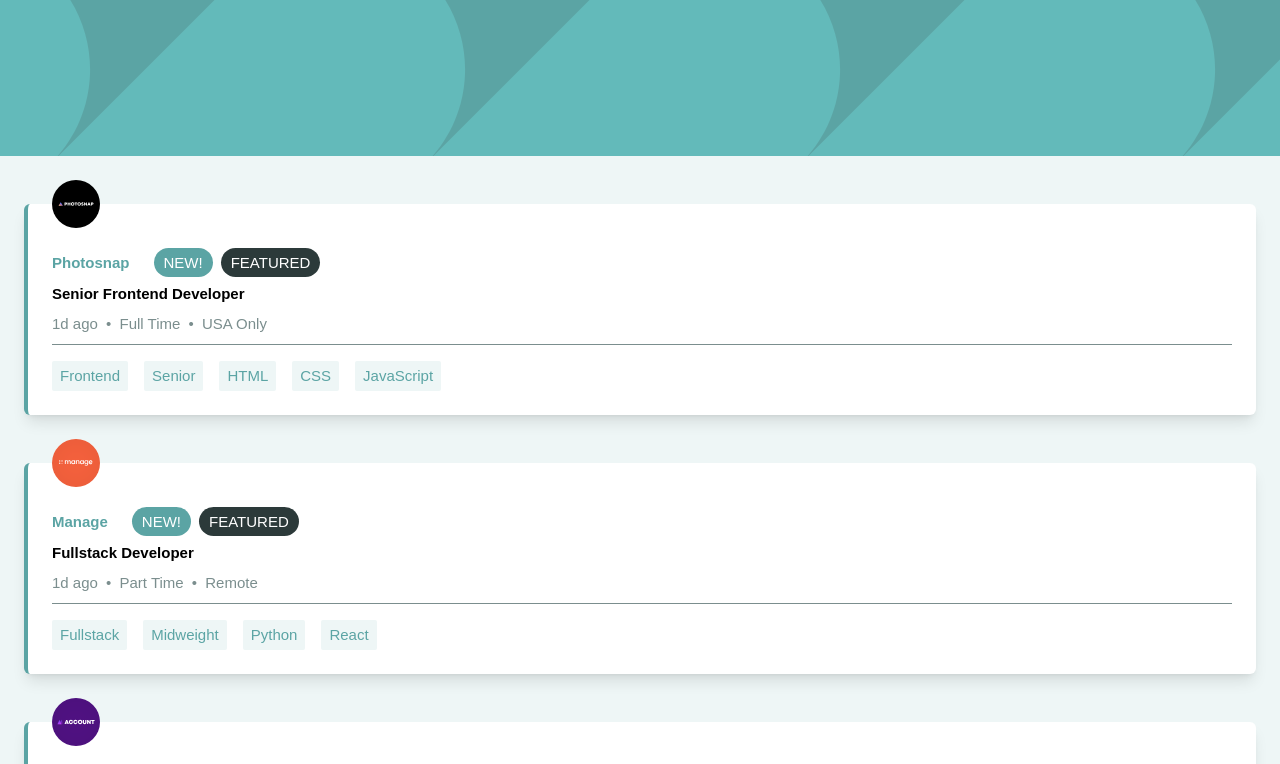
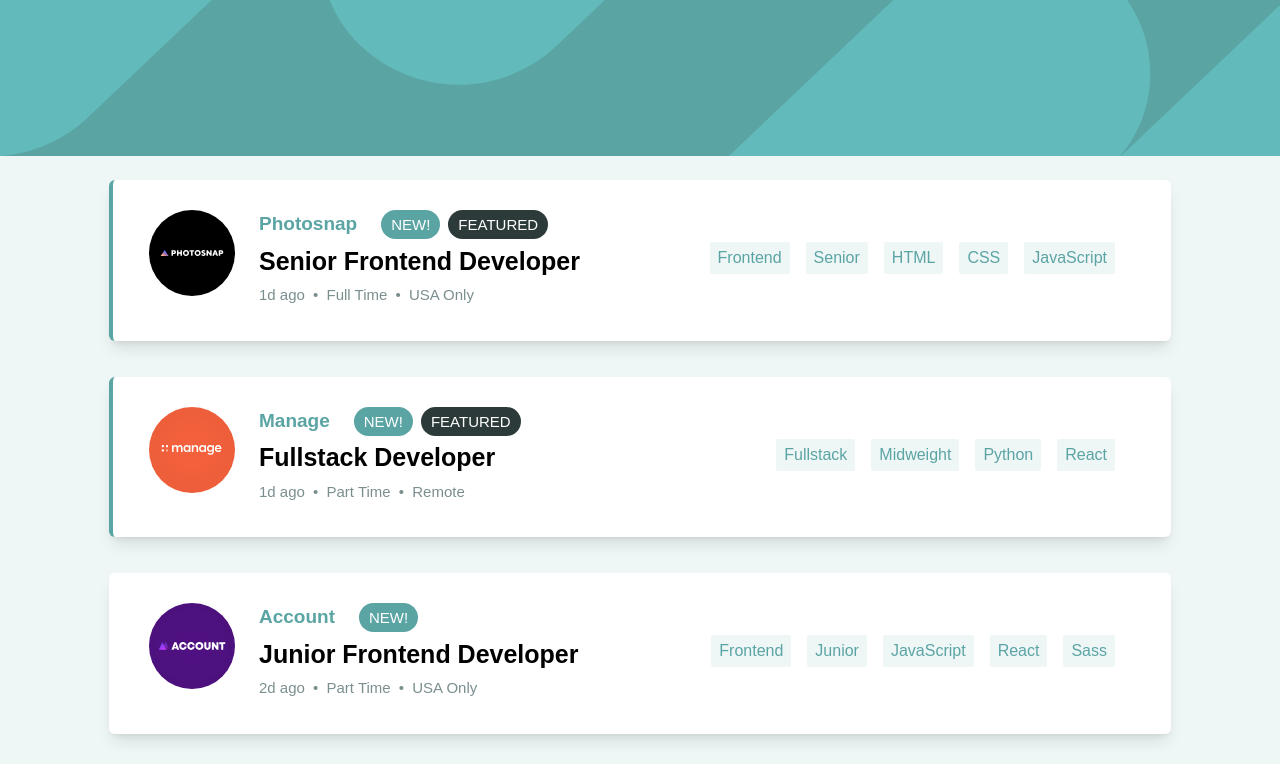
Before and after one commit to king-oldmate/FDM-job-listing-with-filter, a React (Create React App) app: page / in a window 1280 px wide. Shown: the top 764 px of the page. Built offline with nearby package versions, Linux system fonts and the light colour scheme.

Commit message:
Completed most of the styling

```diff
--- a/src/App.js
+++ b/src/App.js
@@ -11,11 +11,19 @@ function App() {
   }, [filter]);
 
   return (
-    <main className='w-screen h-full pb-1 bg-Light-Grayish-Cyan'>
-      <header className="relative bg-[url('./images/bg-header-mobile.svg')] bg-desat-dark-cyan h-[156px]"></header>
-      {filter.length > 0 && <FilterBar filter={filter} setFilter={setFilter} />}
-      <JobListing filter={filter} setFilter={setFilter} />
-    </main>
+    <div className='h-full pb-1 bg-Light-Grayish-Cyan'>
+      <header className="relative bg-[url('./images/bg-header-mobile.svg')]  lg:bg-[url('./images/bg-header-desktop.svg')] bg-desat-dark-cyan h-[156px]"></header>
+      <div
+        className={`max-w-[1110px] mx-auto gap-y-6 ${
+          filter.length === 0 && "pt-[30px] lg:pt-0"
+        }`}
+      >
+        {filter.length > 0 && (
+          <FilterBar filter={filter} setFilter={setFilter} />
+        )}
+        <JobListing filter={filter} setFilter={setFilter} />
+      </div>
+    </div>
   );
 }
 
--- a/src/JobListing.jsx
+++ b/src/JobListing.jsx
@@ -1,19 +1,10 @@
-import React, { useState, useEffect } from "react";
+import React from "react";
 import data from "./data.json";
 
 const JobListing = ({ filter, setFilter }) => {
   const addTagToFilter = (tag) => {
     if (!filter.includes(tag)) setFilter([...filter, tag]);
   };
-
-  // useEffect(() => {
-  //   const filteredData = data.filter((object) => {
-  //     const { role, level, languages, tools } = object;
-  //     const tags = [role, level, ...languages, ...tools];
-  //     console.log(tags);
-  //     return;
-  //   });
-  // }, [filter]);
 
   return (
     <>
@@ -34,10 +25,6 @@ const JobListing = ({ filter, setFilter }) => {
         } = job;
         const tags = [role, level, ...languages, ...tools];
 
-        // go through filter array
-        // com
-
-        // if (tags.some((r) => filter.indexOf(r) >= 0) || filter.length === 0) {
         if (
           filter.every((e) => {
             return tags.includes(e);
@@ -47,15 +34,19 @@ const JobListing = ({ filter, setFilter }) => {
             <>
               <div
                 key={id}
-                className='px-6 pb-6 mx-6 bg-white border-l-4 rounded-md border-desat-dark-cyan mb-9 text-[15px] font-spartan shadow-lg shadow-Light-Grayish-cyan mt-12'
+                className={`px-6 pb-6 mx-6 bg-white  rounded-md  mb-9 text-[15px]  font-spartan shadow-lg shadow-Light-Grayish-cyan mt-6 lg:flex lg:content-center lg:px-10 lg:py-[30px] ${
+                  featured && "border-desat-dark-cyan border-l-4 pl-5 lg:pl-9"
+                }`}
               >
+                {/* need to adjust the u */}
                 <img
                   src={logo}
                   alt={company}
-                  className='w-12 -translate-y-6 aspect-square'
+                  className='w-12 -translate-y-6 aspect-square lg:w-[86px] lg:h-[86px] lg:translate-y-0 lg:mr-6'
                 />
-                <div className='mb-2'>
-                  <span className='mr-6 font-extrabold text-desat-dark-cyan'>
+                <div>
+                  <div className='mb-2 lg:mb-1'>
+                    <span className='mr-6 font-extrabold text-desat-dark-cyan lg:text-[19px]'>
                       {company}
                     </span>
                     {job.new && (
@@ -70,15 +61,16 @@ const JobListing = ({ filter, setFilter }) => {
                     )}
                   </div>
 
-                <h2 className='mb-2 font-extrabold hover:text-desat-dark-cyan'>
+                  <h2 className='mb-2 lg:mb-1 font-extrabold hover:text-desat-dark-cyan w-fit hover:cursor-pointer lg:text-[25px]'>
                     {position}
                   </h2>
-                <div className='mb-2 text-Dark-Grayish-Cyan'>
+                  <div className='mb-2 lg:mb-1 text-Dark-Grayish-Cyan'>
                     <span className='mr-1'>{postedAt}</span> •{" "}
                     <span className='mx-1'>{contract}</span> •{" "}
                     <span className='ml-1'>{location}</span>
                   </div>
-                <div className='border-t-[1px] border-Dark-Grayish-Cyan pt-1'>
+                </div>
+                <div className='border-t-[1px] border-Dark-Grayish-Cyan lg:border-0 pt-1 lg:ml-auto lg:text-base lg:self-center lg:mb-5'>
                   {tags.map((tag, index) => {
                     return (
                       <button
@@ -95,8 +87,8 @@ const JobListing = ({ filter, setFilter }) => {
             </>
           );
         }
+        // I don't know if this was the right thing to do but it got rid of an error message so yolo.
         return <></>;
-        // implement filter
       })}
     </>
   );
```
Lines whose indentation alone changed are shown as unchanged.
